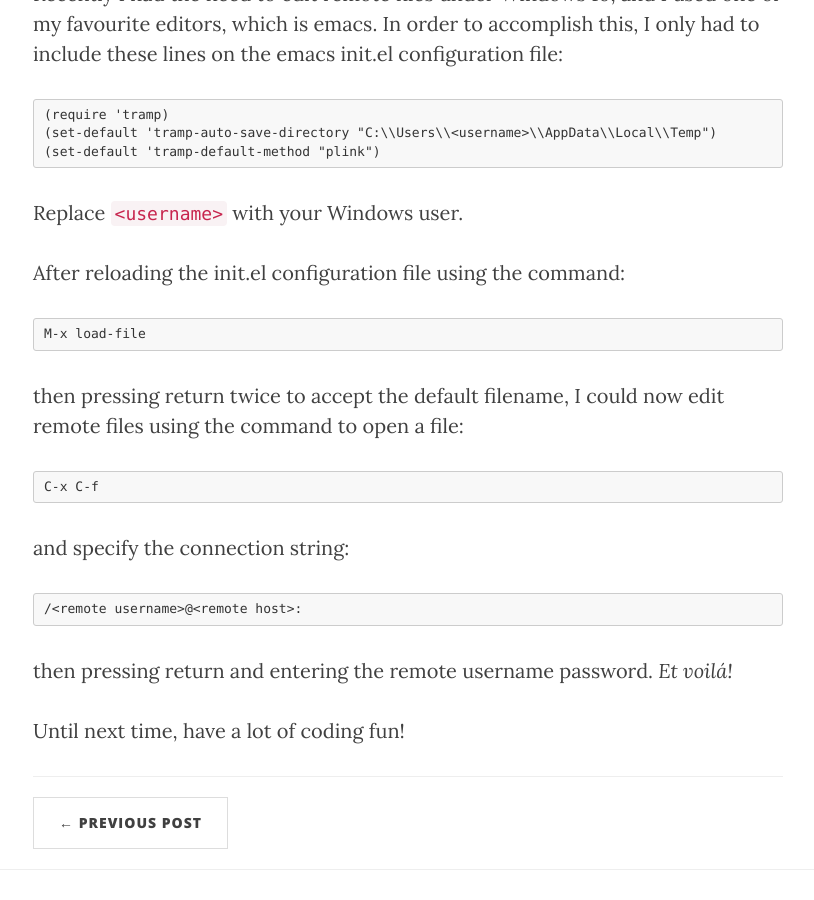
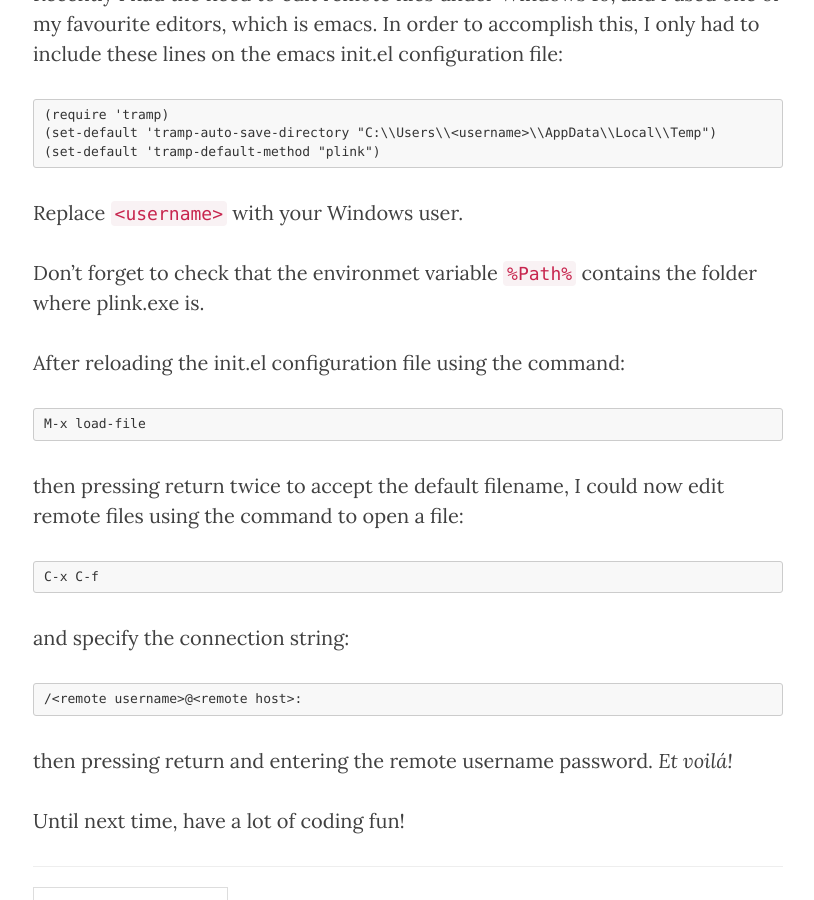
Before and after one commit to rentes/rentes.github.io, a Jekyll site: the page built from _posts/2016-08-25-Editing-Remote-Files-With-Emacs-Under-Windows.markdown, in a window 1280 px wide and 900 px high, scrolled down 603 px. Shown: the whole window, without its empty margins (232-1046 px from the left). Built offline with Jekyll 4.4.1, drawn with Linux system fonts in a browser that asks for light colours; nearby versions of some CDN libraries; comment, search, counter and statistics services are not loaded.

Commit message:
Adds a note to the post.

````diff
--- a/_posts/2016-08-25-Editing-Remote-Files-With-Emacs-Under-Windows.markdown
+++ b/_posts/2016-08-25-Editing-Remote-Files-With-Emacs-Under-Windows.markdown
@@ -20,6 +20,8 @@
 
 Replace `<username>` with your Windows user.
 
+Don't forget to check that the environmet variable `%Path%` contains the folder where plink.exe is.
+
 After reloading the init.el configuration file using the command:
 
 ```
````
